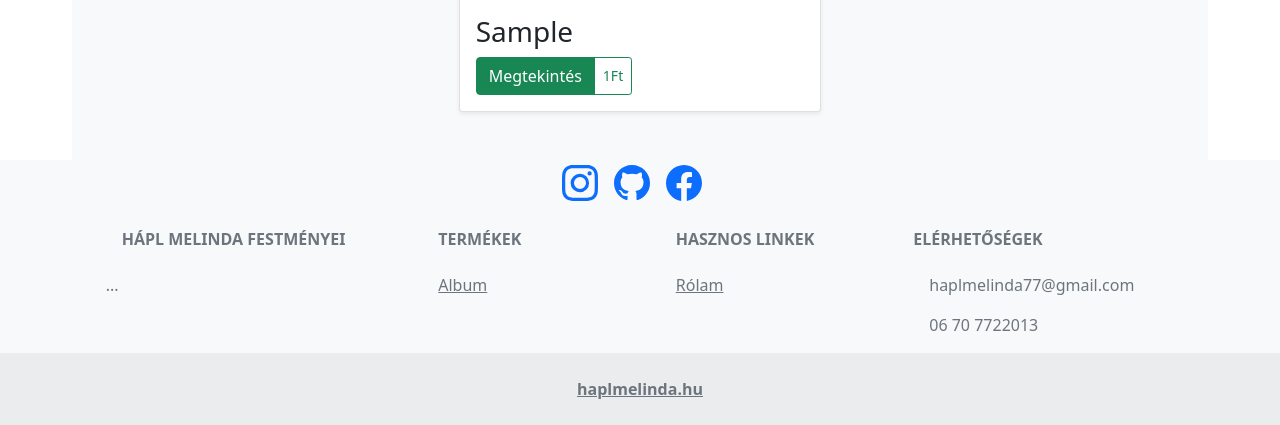
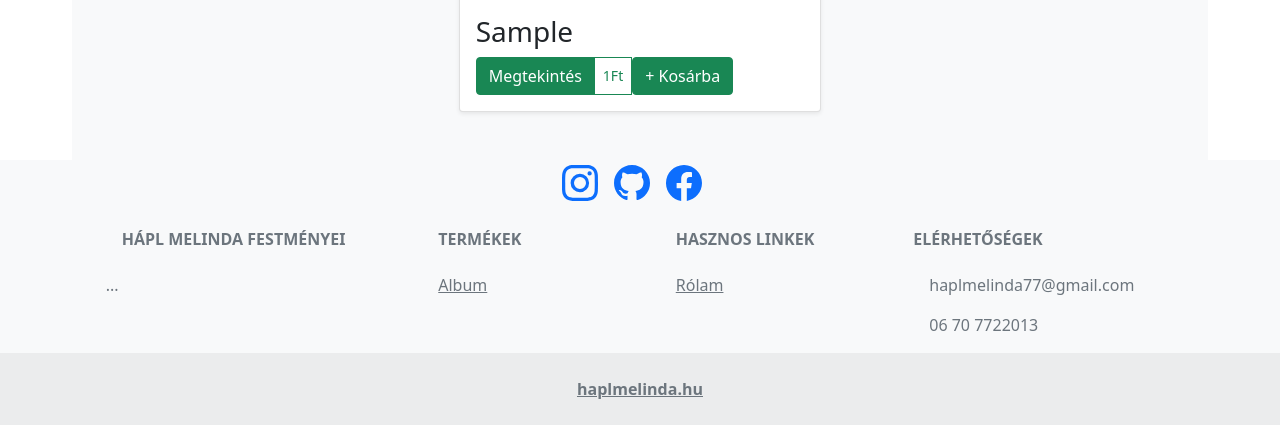
Before and after one commit to molnaredom/haplmeinda, a Django app: page / in a window 1280 px wide. Shown: the part 886-1311 px from the top of the page. Run offline with Django 3.2, Linux system fonts and the light colour scheme; tables that the repository leaves empty hold one stand-in row (values such as "Sample post").

Commit message:
kosárhoz hozzáadás

```diff
--- a/haplmelinda_app/haplmelinda_oldal/templates/kepek.html
+++ b/haplmelinda_app/haplmelinda_oldal/templates/kepek.html
@@ -6,7 +6,7 @@
 <style>
     .img-max {
         /*max-height: 500px;*/
-      height:25%;
+        height: 25%;
         display: block;
         margin-left: auto;
         margin-right: auto;
@@ -20,7 +20,10 @@
         <div class="row py-lg-5">
             <div class="col-lg-6 col-md-8 mx-auto">
                 <h1 class="fw-light">Hápl Melinda Festményei</h1>
-                <p class="lead text-muted">Mikor alkotok, egy másik világban érzem magam, az ecsetemmel húzott vonalak nem csak a vászonra varázsolnak színt, hanem a hétköznapjaimba is. Remélem, hogy ezeket a színeket át tudom adni az érdeklődőknek, hogy ők is elmélyülhessenek a természet, az érzelmek és a sokféleség világában.</p>
+                <p class="lead text-muted">Mikor alkotok, egy másik világban érzem magam, az ecsetemmel húzott vonalak
+                    nem csak a vászonra varázsolnak színt, hanem a hétköznapjaimba is. Remélem, hogy ezeket a színeket
+                    át tudom adni az érdeklődőknek, hogy ők is elmélyülhessenek a természet, az érzelmek és a sokféleség
+                    világában.</p>
             </div>
         </div>
     </section>
@@ -55,8 +58,12 @@
                             <div class="btn-group">
                                 <a href="{% url 'kep_reszletek' i.id %}" class="btn btn btn-success">Megtekintés</a>
                                 <button type="button" class="btn btn-sm btn-outline-success">{{ i.ar }}Ft</button>
+                                <form method="POST" action="">
+                                    {% csrf_token %}
+                                    <button class="btn btn btn-success" type="submit" name="kosarba" value="{{i.id}}">
+                                        + Kosárba </button>
+                                </form>
                             </div>
-                            <!--                <small class="text-muted">9 mins</small>-->
                         </div>
                     </div>
                 </div>
@@ -73,6 +80,11 @@
                             <div class="btn-group">
                                 <a href="{% url 'kep_reszletek' i.id %}" class="btn btn btn-success">Megtekintés</a>
                                 <button type="button" class="btn btn-sm btn-outline-success">{{ i.ar }}Ft</button>
+                                <form method="POST" action="">
+                                    {% csrf_token %}
+                                    <button class="btn btn btn-success" type="submit" name="kosarba" value="{{i.id}}">
+                                        + Kosárba </button>
+                                </form>
                             </div>
                             <!--                <small class="text-muted">9 mins</small>-->
                         </div>
@@ -91,6 +103,11 @@
                             <div class="btn-group">
                                 <a href="{% url 'kep_reszletek' i.id %}" class="btn btn btn-success">Megtekintés</a>
                                 <button type="button" class="btn btn-sm btn-outline-success">{{ i.ar }}Ft</button>
+                                <form method="POST" action="">
+                                    {% csrf_token %}
+                                    <button class="btn btn btn-success" type="submit" name="kosarba" value="{{i.id}}">
+                                        + Kosárba </button>
+                                </form>
                             </div>
                             <!--                <small class="text-muted">9 mins</small>-->
                         </div>
--- a/haplmelinda_app/haplmelinda_oldal/urls.py
+++ b/haplmelinda_app/haplmelinda_oldal/urls.py
@@ -9,5 +9,6 @@ urlpatterns = [
     path("delete/<str:id>/", views.delete_kep, name="delete_kep"),
     path("update/<str:id>/", views.update_kep, name="update_kep"),
     path("create_kep", views.create_kep, name="create_kep"),
-    path("kosar", views.kosar, name="kosar")
+    path("kosar", views.kosar, name="kosar"),
+    # path("hozzaadas_kosarhoz/<str:id>/", views.hozzaadas_kosarhoz, name="hozzaadas_kosarhoz")
 ]
--- a/haplmelinda_app/haplmelinda_oldal/views.py
+++ b/haplmelinda_app/haplmelinda_oldal/views.py
@@ -1,6 +1,6 @@
 from django.shortcuts import render, redirect
-from .models import Kep, Kosar
-from .forms import KepForm
+from .models import *
+from .forms import *
 
 
 def update_kep(request, id):
@@ -40,7 +40,6 @@ def kosar(request):
     context = {'kosar': kosar_tartalom}
     return render(request, "kosar.html", context)
 
-
 def delete_kep(request, id):
     jegy = Kep.objects.get(id=id)
     if request.method == "POST":
@@ -64,6 +63,15 @@ def album(request):
         if tema_neve:
             kepek = Kep.objects.filter(tema=tema_neve).order_by('?')
             return render(request, 'kepek.html', {'kepek_tomb': kepek})
+    if request.method == 'POST' and 'kosarba' in request.POST:
+        kosar = Kosar.objects.get(user_id=request.user.id)
+        ujkep = Kep.objects.get(id=request.POST["kosarba"])
+
+        kosar_form_obj = KosarForm(instance=kosar).save(commit=False)
+        kosar_form_obj.kepek.add(ujkep.id)
+        kosar_form_obj.save()
+
+        return redirect('kosar')
 
     oszlop1 = kepek.annotate(idmod3=F('id') % 3).filter(idmod3=0)
     oszlop2 = kepek.annotate(idmod3=F('id') % 3).filter(idmod3=1)
```
Also changed, not shown: haplmelinda_app/haplmelinda_oldal/forms.py (+7 -1 lines). Lines whose indentation alone changed are shown as unchanged.
